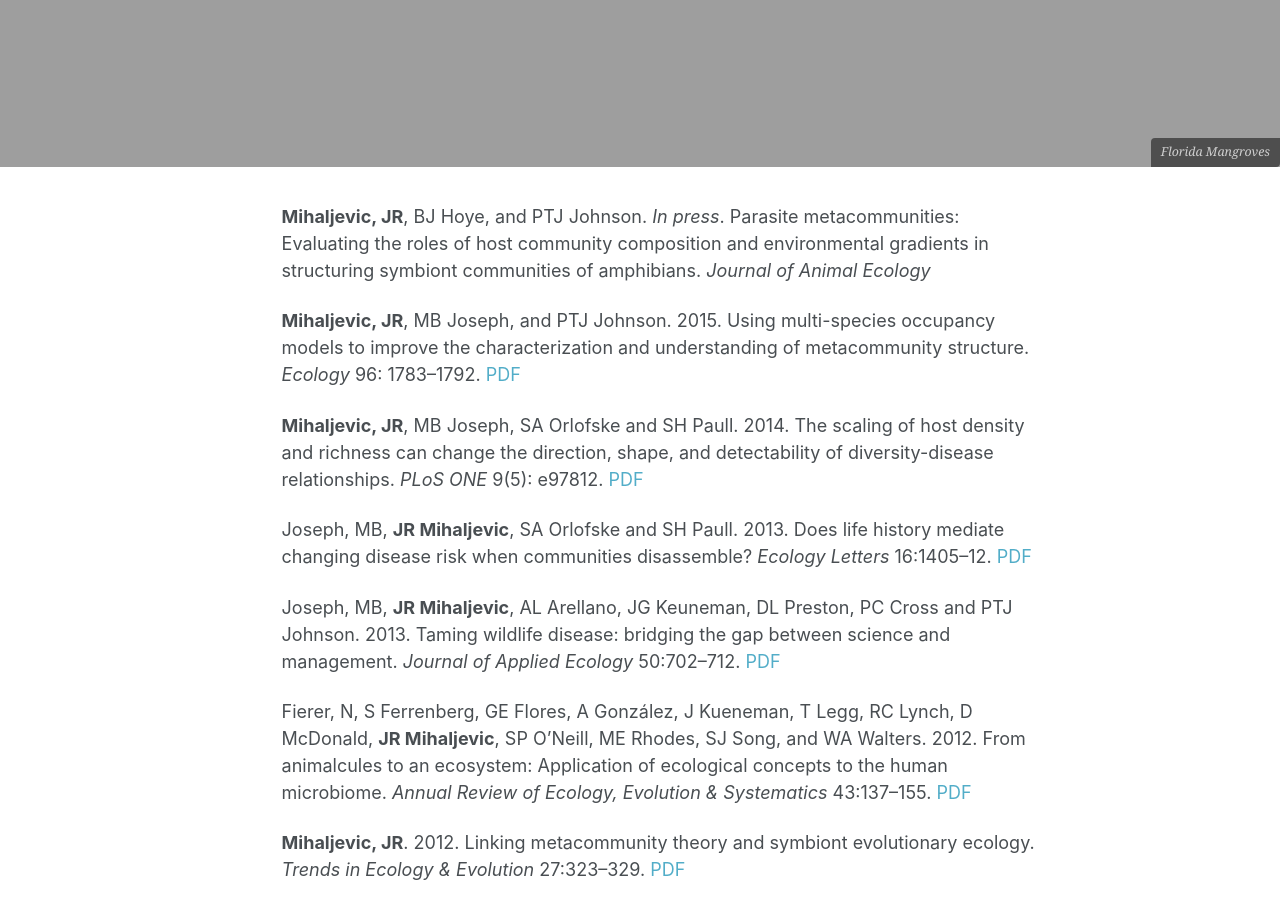
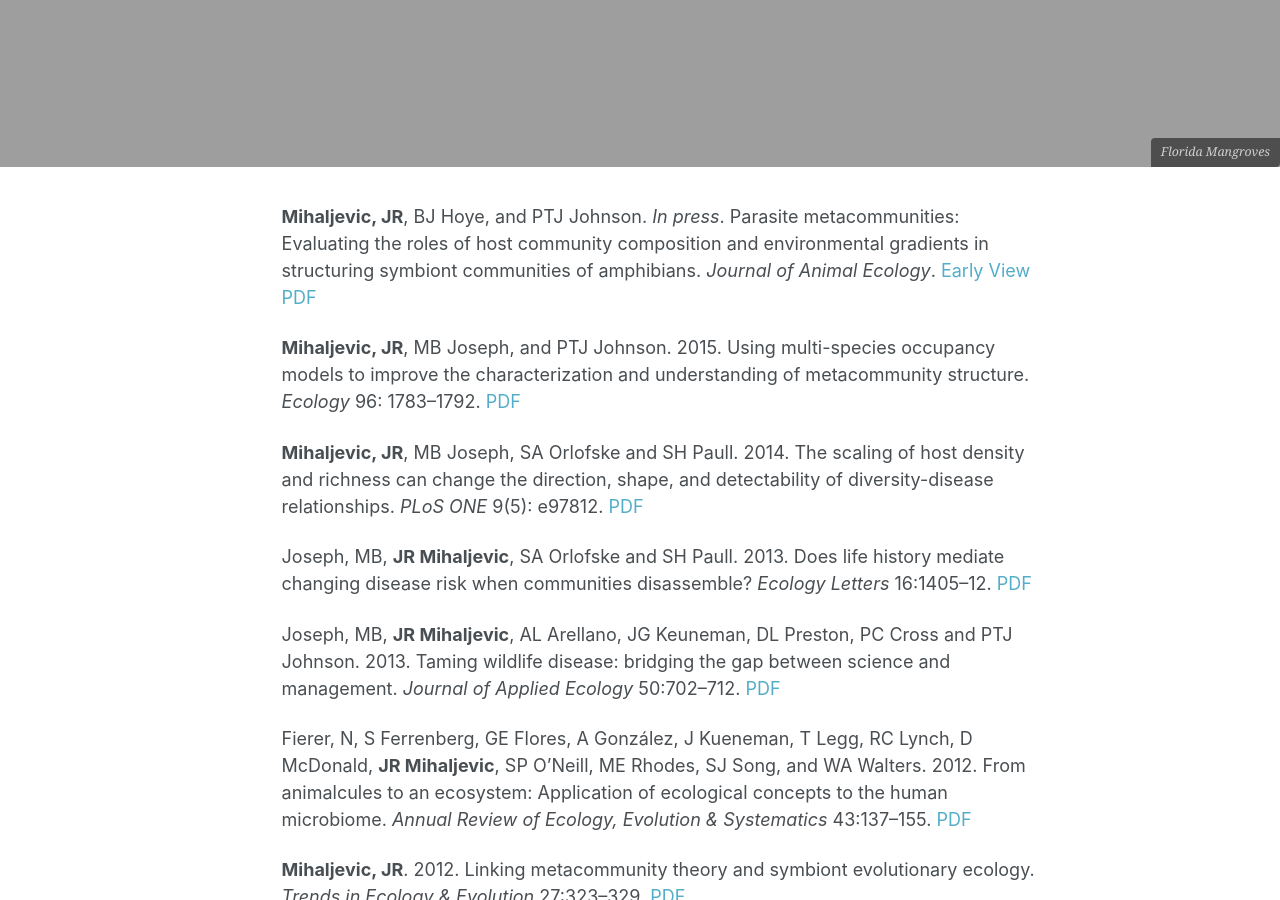
Before and after one commit to jrmihalj/jrmihalj.github.io, a Jekyll site: the page built from _pages/pubs.md, in a window 1280 px wide and 900 px high, scrolled down 875 px. Built offline with Jekyll 4.4.1, drawn with Linux system fonts in a browser that asks for light colours.

Commit message:
link to JAE PDF

```diff
--- a/_pages/pubs.md
+++ b/_pages/pubs.md
@@ -7,7 +7,7 @@
 permalink: /publications/
 ---
 
-**Mihaljevic, JR**, BJ Hoye, and PTJ Johnson. *In press*. Parasite metacommunities: Evaluating the roles of host community composition and environmental gradients in structuring symbiont communities of amphibians. *Journal of Animal Ecology*
+**Mihaljevic, JR**, BJ Hoye, and PTJ Johnson. *In press*. Parasite metacommunities: Evaluating the roles of host community composition and environmental gradients in structuring symbiont communities of amphibians. *Journal of Animal Ecology*. [Early View PDF](https://drive.google.com/file/d/0B9UsfqlH3_y1UUJQdmhSYXd2R2M/view?usp=sharing){:target="_blank"}
 
 **Mihaljevic, JR**, MB Joseph, and PTJ Johnson. 2015. Using multi-species occupancy models to improve the characterization and understanding of metacommunity structure. *Ecology* 96: 1783–1792. [PDF](https://drive.google.com/open?id=0B9UsfqlH3_y1MFVXbl9HRXpJclk){:target="_blank"}
 
```
